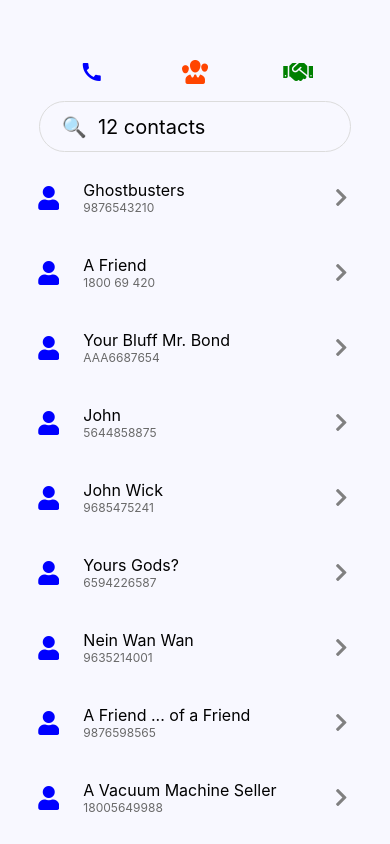
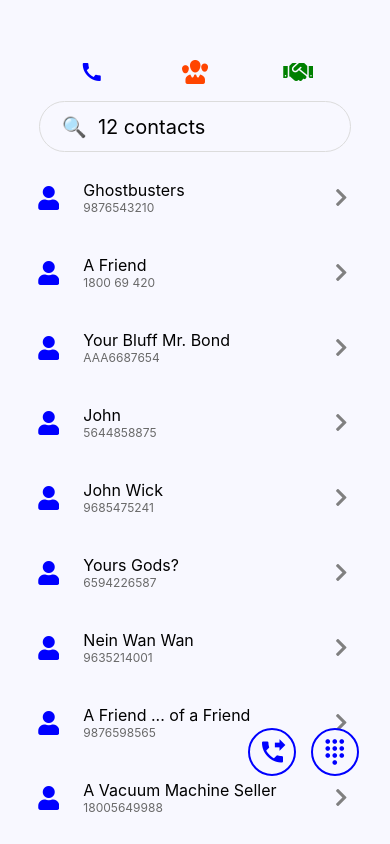
Before and after one commit to UzmanQaisar/callamari, a React Native app: screen / in a window 390 px wide. Built offline with nearby package versions, Linux system fonts and the light colour scheme.

Commit message:
added overlay buttons bottom-right

```diff
--- a/App.js
+++ b/App.js
@@ -6,7 +6,7 @@ import {
   TouchableOpacity,
   View,
 } from "react-native";
-import { Button, Icon } from "react-native-elements";
+import { Icon } from "@rneui/themed";
 const recentList = [
     { name: "Ghostbusters", number: "9876543210" },
     { name: "A Friend", number: "1800 69 420" },
@@ -48,9 +48,11 @@ function App() {
 
   const [previousCallList, setPreviousCallList] = useState(recentList);
   const [currentMenu, setCurrentMenu] = useState("RECENT");
-  function handleCallMenuPress() {setCurrentMenu("RECENT")}
-  function handleContactsMenuPress() {setCurrentMenu("CONTACTS")}
-  function handleLeadsMenuPress() {setCurrentMenu("LEADS")}
+
+  function handleCallMenuPress() {setCurrentMenu("RECENT")};
+  function handleContactsMenuPress() {setCurrentMenu("CONTACTS")};
+  function handleLeadsMenuPress() {setCurrentMenu("LEADS")};
+
   function handleSearchCallList(searchTerm) {
     if (searchTerm == "") {
       setPreviousCallList(recentList);
@@ -62,7 +64,8 @@ function App() {
       );
       setPreviousCallList(filteredPreviousCallList);
     }
-  }
+  };
+
   return (
     <View
       style={{
@@ -302,6 +305,53 @@ function App() {
             </View>
           ))}
         </ScrollView>}
+
+        <View style={{
+          position: "absolute",
+          bottom: "8%",
+          right: "8%",
+          alignItems: "center",
+          justifyContent: "center",
+          backgroundColor: "ghostwhite",
+          borderWidth: 2,
+          borderColor: "blue",
+          borderRadius: 48,
+          height: 48,
+          width: 48 }}
+        >
+          <TouchableOpacity>
+            <Icon
+              name="dialpad"
+              type="Entypo"
+              size={28}
+              color="blue"
+            />
+          </TouchableOpacity>
+        </View>
+
+        <View style={{
+          position: "absolute",
+          bottom: "8%",
+          right: "24%",
+          alignItems: "center",
+          justifyContent: "center",
+          backgroundColor: "ghostwhite",
+          borderWidth: 2,
+          borderColor: "blue",
+          borderRadius: 48,
+          height: 48,
+          width: 48 }}
+        >
+          <TouchableOpacity>
+            <Icon
+              name="phone-forwarded"
+              type="MaeterialIcons"
+              size={28}
+              color="blue"
+            />
+          </TouchableOpacity>
+        </View>
+
       </View>
     </View>
   );
--- a/package.json
+++ b/package.json
@@ -10,6 +10,8 @@
   },
   "dependencies": {
     "@expo/vector-icons": "^13.0.0",
+    "@rneui/base": "^4.0.0-rc.7",
+    "@rneui/themed": "^4.0.0-rc.8",
     "expo": "~49.0.15",
     "expo-status-bar": "~1.6.0",
     "react": "18.2.0",
```
Also changed, not shown: 1 other file (tests, documents, lock files or other folders).
